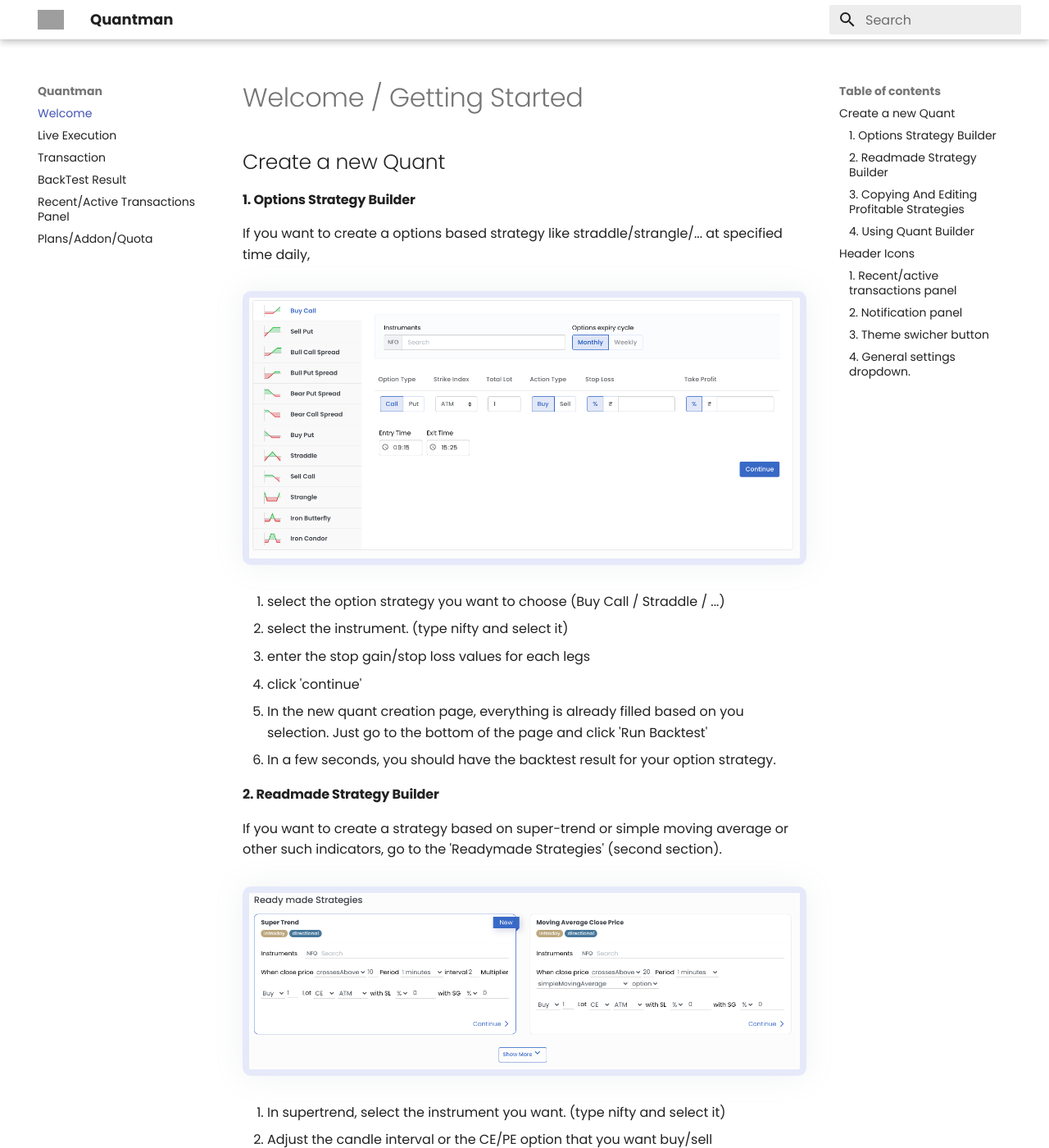
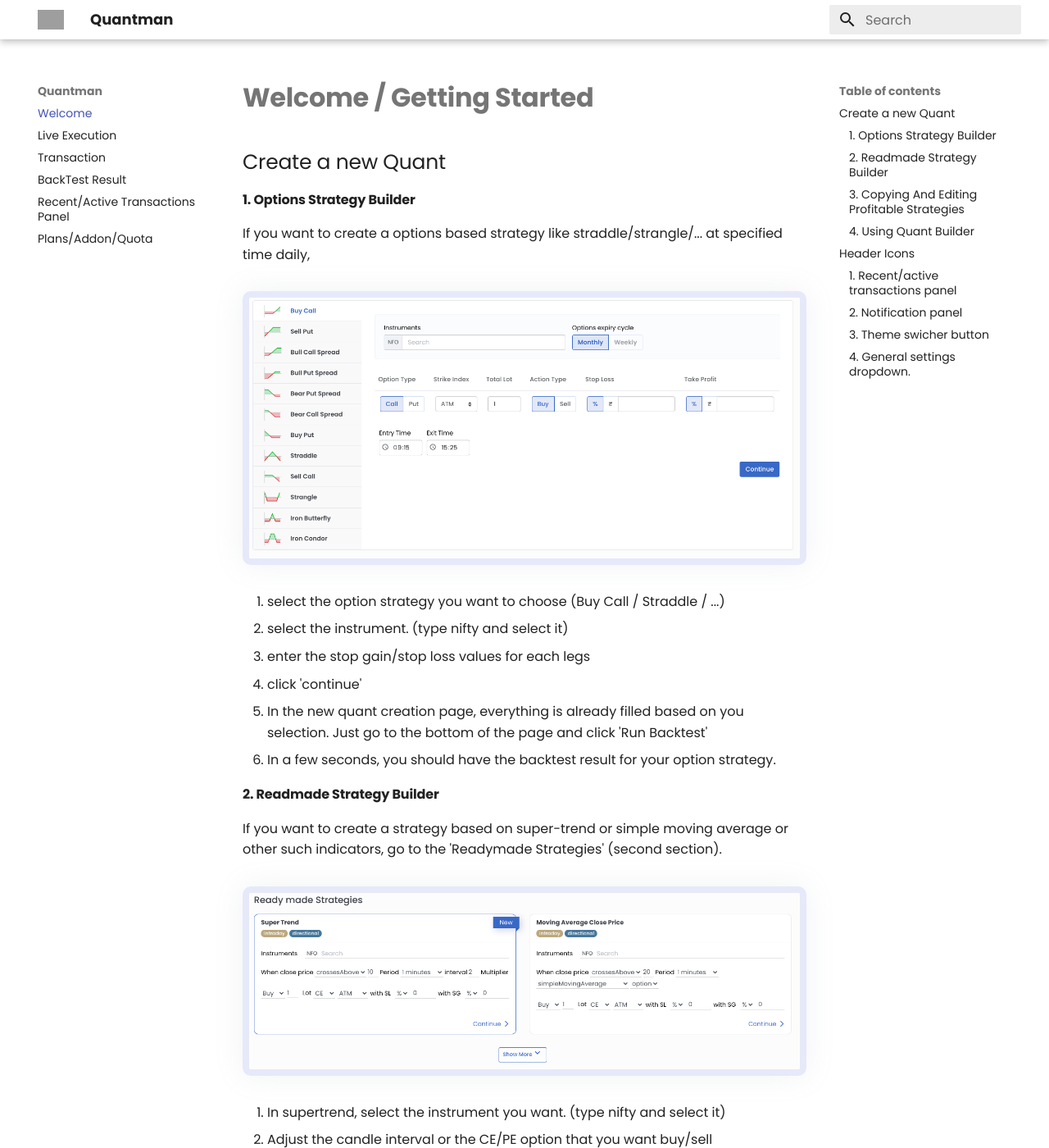
Before and after one commit to zeequant/quantman-docs, an MkDocs documentation site: the page built from docs/index.md, in a window 1280 px wide and 1400 px high. Shown: the whole window at 82% size. Built offline with MkDocs 1.6.1 and Material for MkDocs 9.7.7, drawn with Linux system fonts in a browser that asks for light colours; grey boxes are pictures that could not be loaded.

Commit message:
FAQ: Minor changes.

```diff
--- a/docs/stylesheets/common.css
+++ b/docs/stylesheets/common.css
@@ -19,3 +19,15 @@
 .md-typeset figcaption {
     margin: 1em auto 1em;
 }
+
+.md-typeset {
+    font-size: 16px;
+}
+
+.md-typeset h2 {
+    font-weight: 500;
+}
+
+.md-typeset h1 {
+    font-weight: 700;
+}
```
